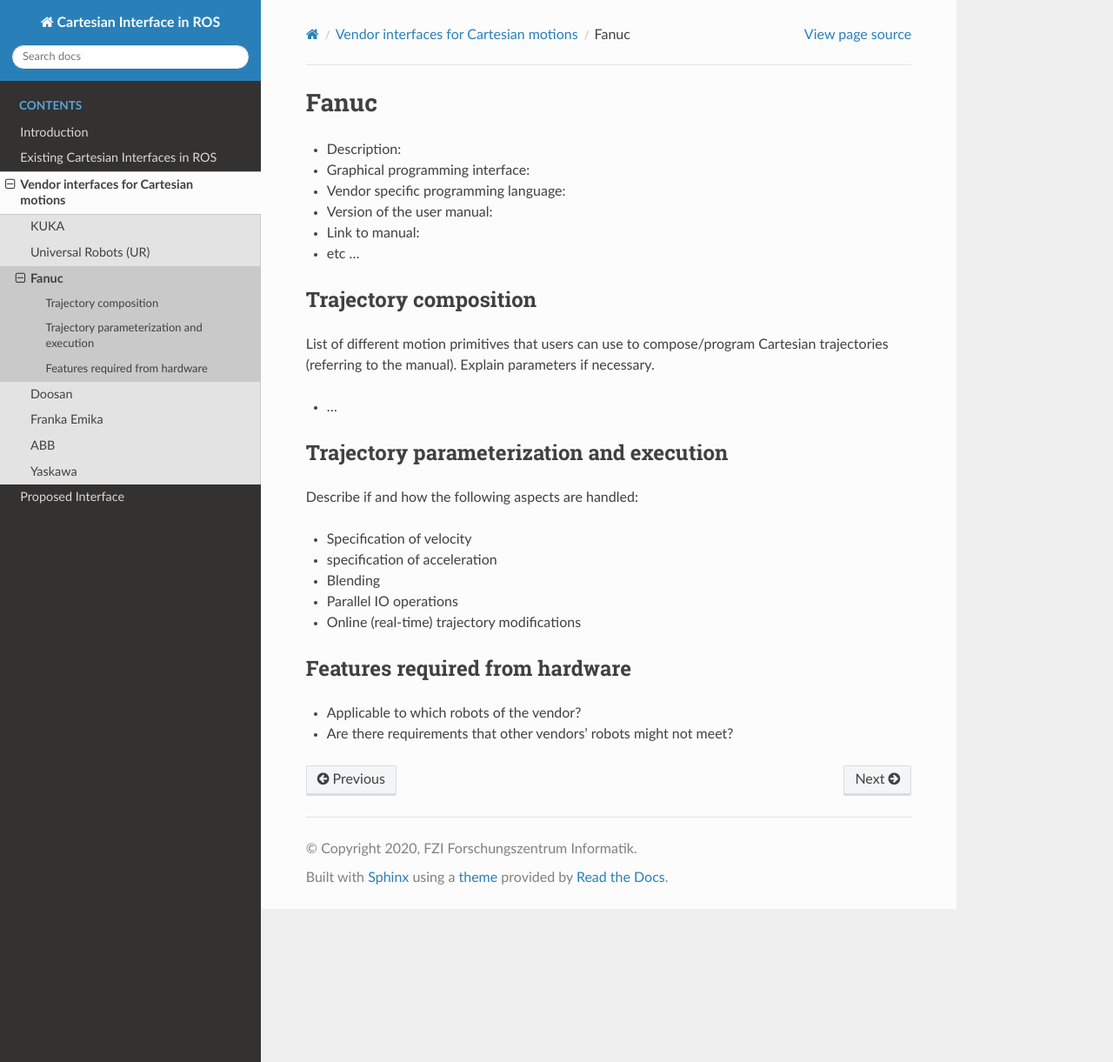
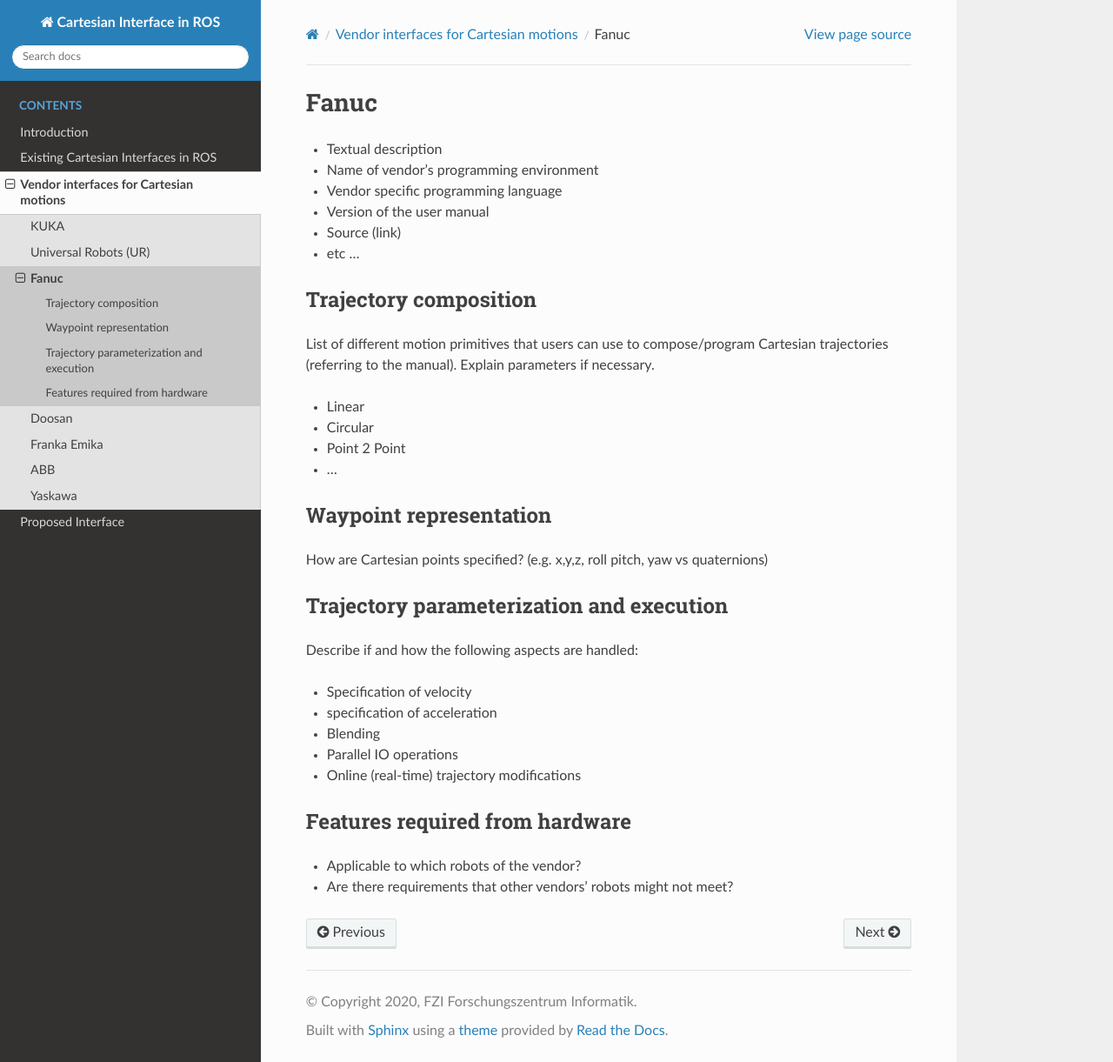
Before and after one commit to fzi-forschungszentrum-informatik/fzi_robot_interface_proposal, a Sphinx documentation site: the page built from source/industry/Fanuc.rst, in a window 1280 px wide and 1221 px high. Shown: the whole window at 87% size. Built offline with Sphinx 7.4.7 and the Read the Docs theme 2.0.0, drawn with Linux system fonts in a browser that asks for light colours.

Commit message:
adaptations to template

```diff
--- a/source/industry/Fanuc.rst
+++ b/source/industry/Fanuc.rst
@@ -1,10 +1,10 @@
 Fanuc
 =====
-* Description:
-* Graphical programming interface:
-* Vendor specific programming language:
-* Version of the user manual:
-* Link to manual:
+* Textual description
+* Name of vendor's programming environment
+* Vendor specific programming language
+* Version of the user manual
+* Source (link)
 * etc ...
 
 Trajectory composition
@@ -13,7 +13,14 @@ List of different motion primitives that users can use to compose/program
 Cartesian trajectories (referring to the manual).
 Explain parameters if necessary.
 
+* Linear
+* Circular
+* Point 2 Point
 * ...
+
+Waypoint representation
+-----------------------
+How are Cartesian points specified? (e.g. x,y,z, roll pitch, yaw vs quaternions)
 
 Trajectory parameterization and execution
 -----------------------------------------
```
Also changed, not shown: source/industry/KUKA.rst (+9 -2 lines), source/industry/UR.rst (+9 -2 lines).
